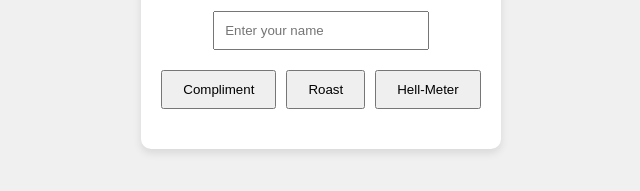
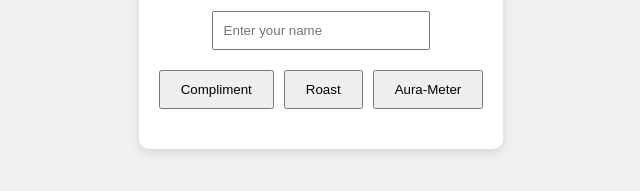
Before and after one commit to 0xAlankar/childrensday, a plain HTML site: page index.html in a window 1280 px wide. Shown: the part 387-578 px from the top of the page, 319-959 px from the left. Drawn offline with Linux system fonts and the light colour scheme.

Commit message:
Changes hell-meter to aura-meter

```diff
--- a/index.html
+++ b/index.html
@@ -16,7 +16,7 @@
         <div class="buttons">
             <button onclick="compliment()">Compliment</button>
             <button onclick="roast()">Roast</button>
-            <button onclick="gift()">Hell-Meter</button>
+            <button onclick="gift()">Aura-Meter</button>
         </div>
 
         <p id="result"></p>
```
